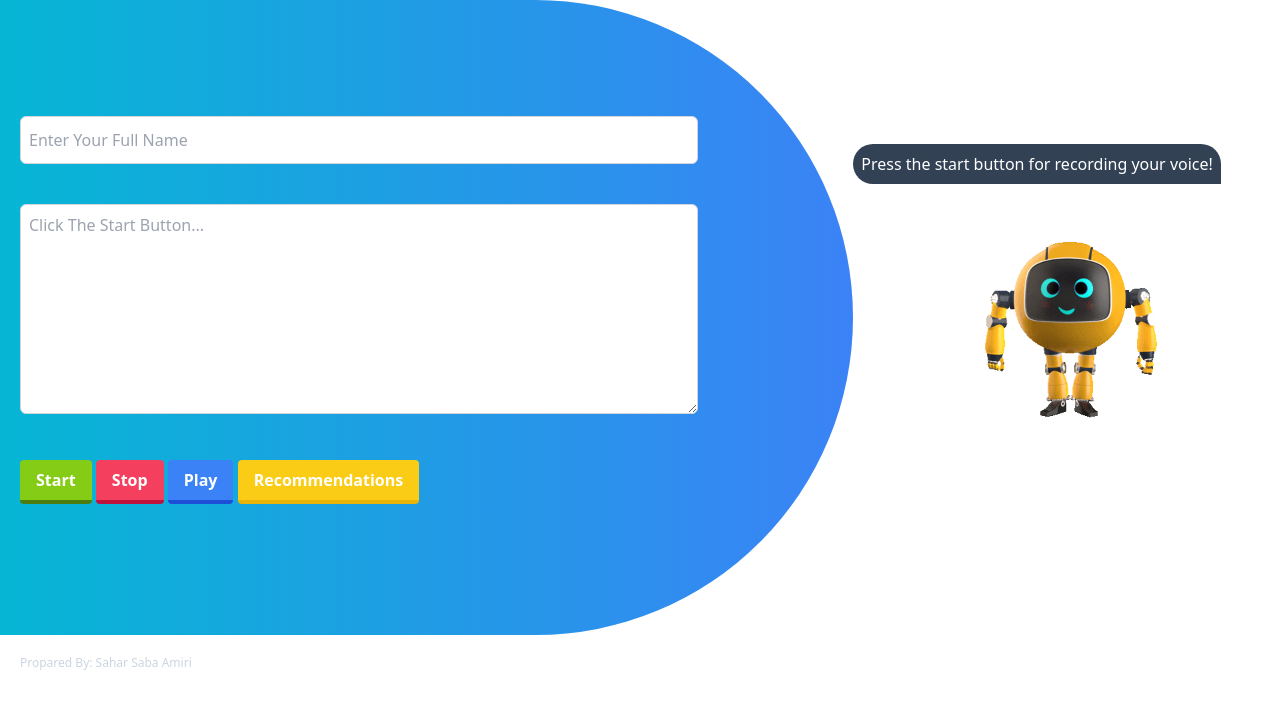
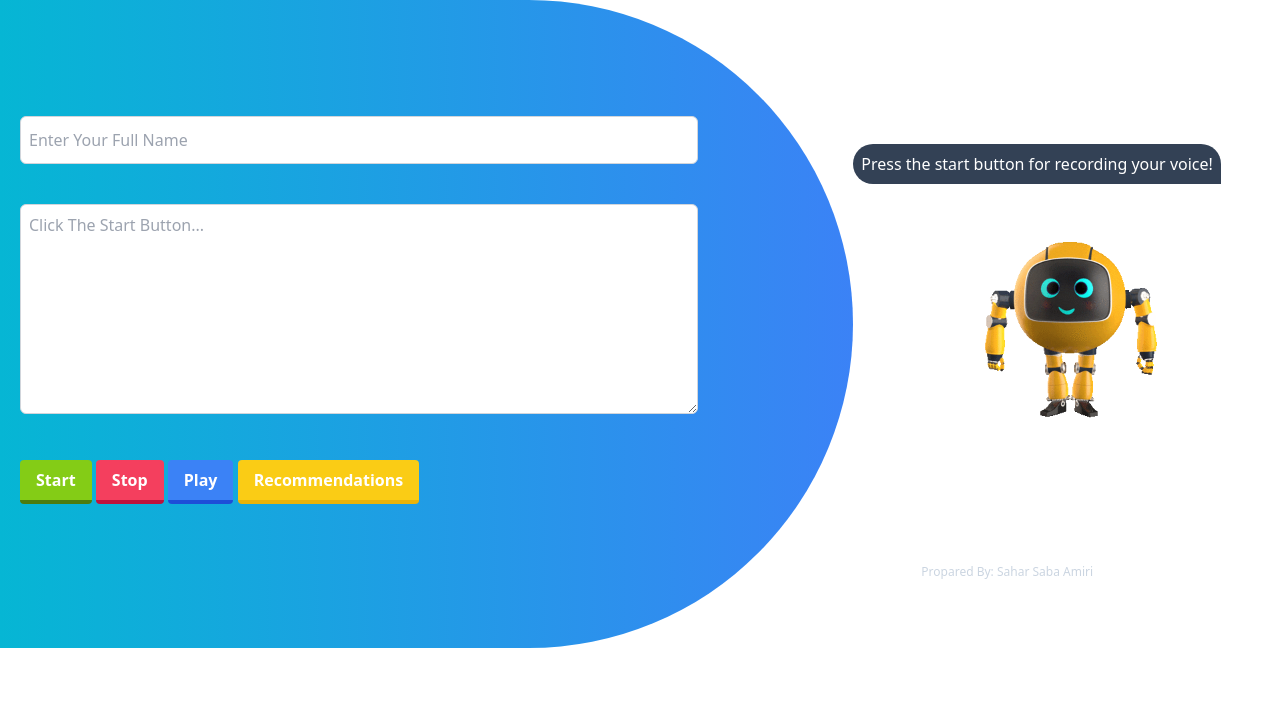
Before and after one commit to Sahar-SE/Voice_Recognation, a PHP site: page / in a window 1280 px wide. Shown: the top 709 px of the page. Run offline with PHP 8.4, Linux system fonts and the light colour scheme; some libraries are stand-ins or nearby versions.

Commit message:
add tailwind styles

```diff
--- a/index.html
+++ b/index.html
@@ -43,10 +43,10 @@
     <div class="col-span-1 relative">
       <p id="instructions" class="text-blue absolute top-36 bg-slate-700 text-white p-2 text-xs md:text-base rounded-t-full rounded-bl-full">Press the start button for recording your voice!</p>
       <img id="robo" src="imgs/giphy (1).gif" alt="robo" class="mt-56 md:mt-32 w-80 md:ml-16">
+      <footer>
+        <p class="text-slate-300 text-xs p-5 m-12 mt-24">Propared By: Sahar Saba Amiri</p>
+      </footer>
     </div>
-    <footer>
-      <p class="text-slate-300 text-xs p-5">Propared By: Sahar Saba Amiri</p>
-    </footer>
   </div>
 </body>
 <script src="https://ajax.googleapis.com/ajax/libs/jquery/3.6.4/jquery.min.js"></script>
--- a/style.css
+++ b/style.css
@@ -1,5 +1,6 @@
 .col-span-2 {
   background-repeat: no-repeat;
   background-size: cover;
-  height: 635px;
+  /* height: 635px; */
+  height: auto;
 }
```
